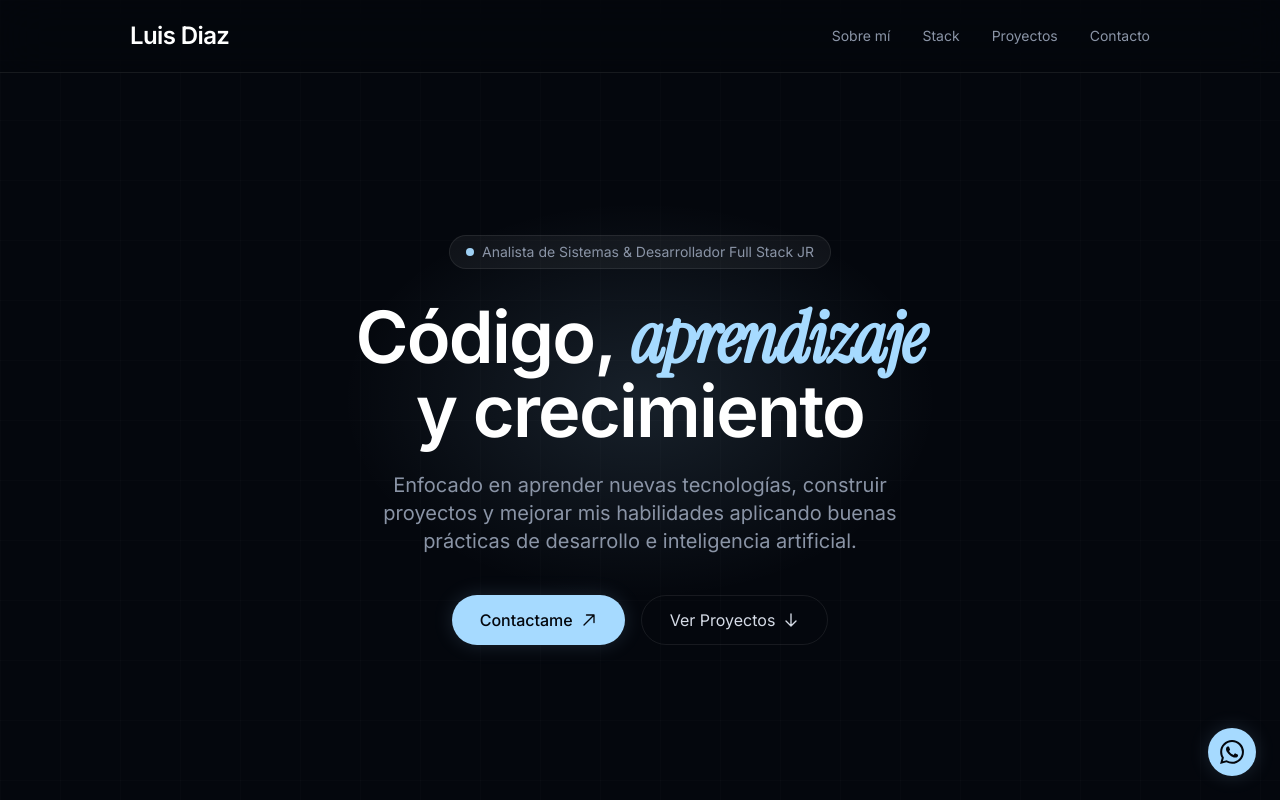
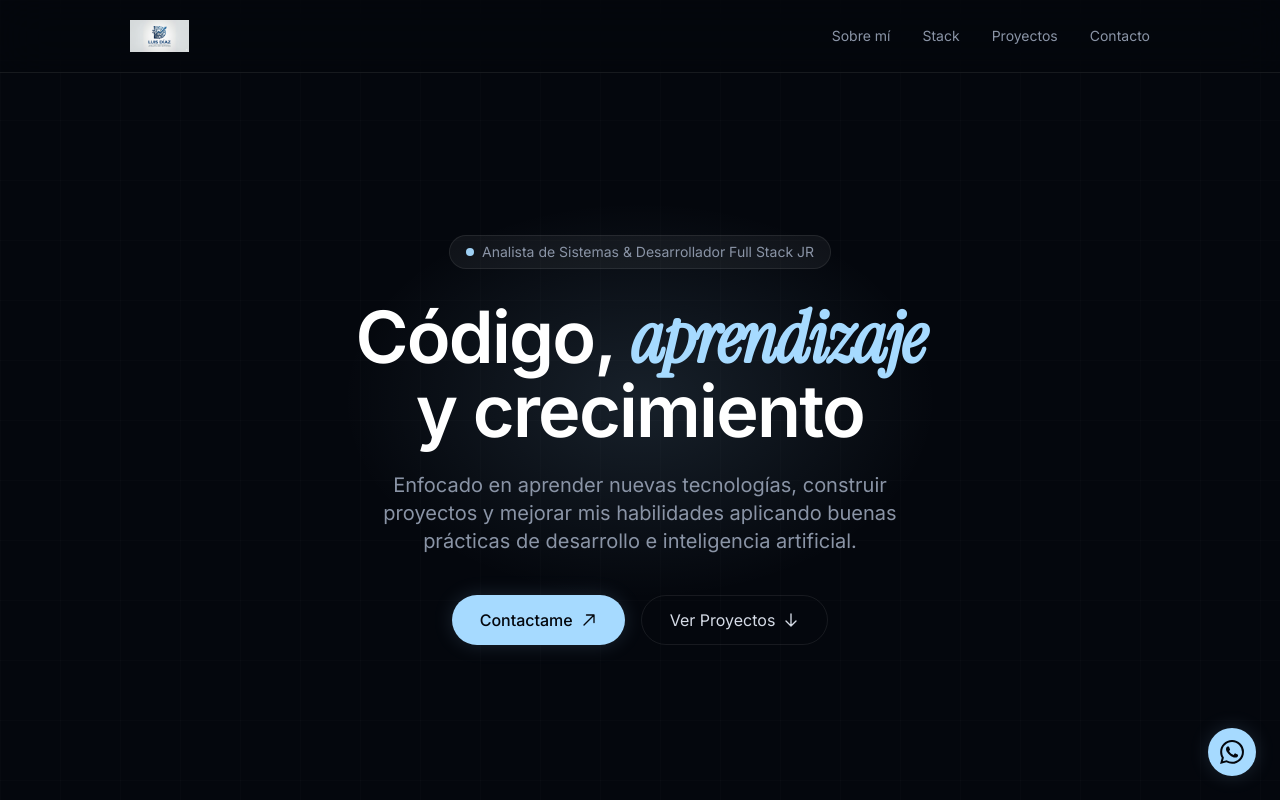
Before and after one commit to LuisDiazAl/My-own-site, a Next.js app: page / in a window 1280 px wide. Shown: the top 800 px of the page. Built offline with nearby package versions, Linux system fonts and the light colour scheme.

Commit message:
change logo

```diff
--- a/src/components/Header.tsx
+++ b/src/components/Header.tsx
@@ -8,8 +8,8 @@ export default function Header() {
   return (
     <header className="fixed top-0 left-0 right-0 z-50 bg-primary/60 backdrop-blur-xl border-b border-border-subtle">
       <nav className="max-w-[1100px] mx-auto px-6 lg:px-10 py-5 flex justify-between items-center">
-        <a href="#" className="text-2xl font-semibold text-white tracking-tight">
-          Luis Diaz
+        <a href="#" className="flex items-center">
+          <img src="/logo-ld.png" alt="Luis Diaz" className="h-8 w-auto" />
         </a>
 
         <button
```
Also changed, not shown: .claude/settings.local.json, public/logo-ld.png (added).
